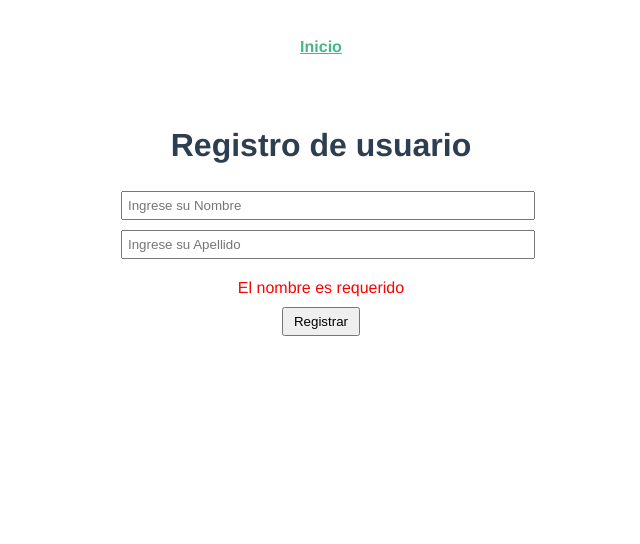
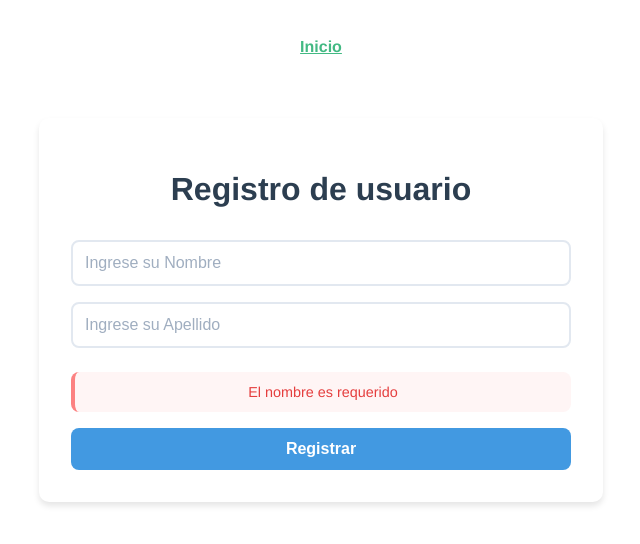
Before and after one commit to caula2002/proyecto-finalLab3, a Vue app: page / in a window 1280 px wide. Both pictures are taken after a click on the button "Registrar". Shown: the top 544 px of the page, without its empty margins (319-959 px from the left). Built offline with nearby package versions, Linux system fonts and the light colour scheme.

Commit message:
fin de la vista inicio

```diff
--- a/src/views/InicioView.vue
+++ b/src/views/InicioView.vue
@@ -2,18 +2,19 @@
 <!-- prettier-ignore -->
 <template>
     <div id="inicio">
-        <div class="container">
             <h1>Registro de usuario</h1>
-            <div class="form-group">
+            <div class="ingreso">
                 <input type="text" v-model="Nombre" required placeholder="Ingrese su Nombre">
                 <input type="text" v-model="Apellido" required placeholder="Ingrese su Apellido">
             </div>
-            <div class="error-message" v-if="error">{{ error }}</div>
+            <div class="error" v-if="error">{{ error }}</div>
             <div>
                 <button type="submit" class="btn-registrar" @click="Validacion">Registrar</button>
             </div>
-            <div v-if="IdAlf">{{ Nombre }} {{ Apellido }} ha sido registrado con ID: {{ IdAlf }}</div>
-        </div>
+            <div v-if="ultimoRegistrado" class="registro">
+                <p>{{ ultimoRegistrado.nombre }} {{ ultimoRegistrado.apellido }} fue guardado con exito</p>
+                <p class="id">ID: {{ ultimoRegistrado.id }}</p>
+            </div>
     </div>
 </template>
 
@@ -26,10 +27,34 @@ export default {
             Nombre: '',
             Apellido: '',
             error: '',
-            IdAlf: null
+            IdAlf: null,
+            ultimoRegistrado: null,
         }
     },
     methods: {
+        Validacion() {
+            this.error = '';
+            this.IdAlf = null;
+            const soloLetras = /^[A-Za-zÁáÉéÍíÓóÚúÑñ]+$/;
+
+            if (!this.Nombre.trim()) {
+                this.error = 'El nombre es requerido';
+                return false;
+            }
+            if (!soloLetras.test(this.Nombre)) {
+                this.error = 'El nombre solo debe contener letras';
+                return false;
+            }
+            if (!this.Apellido.trim()) {
+                this.error = 'El apellido es requerido';
+                return false;
+            }
+            if (!soloLetras.test(this.Apellido)) {
+                this.error = 'El apellido solo debe contener letras';
+                return false;
+            }
+            this.generarId();
+        },
         generarId() {
             const caracteres = 'ABCDEFGHIJKLMNOPQRSTUVWXYZ0123456789';
             let id = '';
@@ -37,65 +62,128 @@ export default {
                 id += caracteres.charAt(Math.floor(Math.random() * caracteres.length));
             }
             this.IdAlf = id;
+            this.guardarUsuario();
         },
-        Validacion() {
-            this.error = '';
+        guardarUsuario() {
+            const usuario = {
+                nombre: this.Nombre,
+                apellido: this.Apellido,
+                id: this.IdAlf
+            };
+            let usuariosGuardados = JSON.parse(localStorage.getItem('usuarios')) || [];
+            usuariosGuardados.push(usuario);
+            localStorage.setItem('usuarios', JSON.stringify(usuariosGuardados));
+            this.ultimoRegistrado = usuario;
+            this.Nombre = '';
+            this.Apellido = '';
             this.IdAlf = null;
-
-            // Validar campos vacíos
-            if (!this.Nombre.trim()) {
-                this.error = 'El nombre es requerido';
-                return false;
-            }
-            if (!this.Apellido.trim()) {
-                this.error = 'El apellido es requerido';
-                return false;
-            }
-
-            const soloLetras = /^[A-Za-zÁáÉéÍíÓóÚúÑñ]+$/;
-
-            // Validar nombre
-            if (!soloLetras.test(this.Nombre)) {
-                this.error = 'El nombre solo debe contener letras';
-                return false;
-            }
-
-            // Validar apellido
-            if (!soloLetras.test(this.Apellido)) {
-                this.error = 'El apellido solo debe contener letras';
-                return false;
-            }
-
-            this.generarId();
-            return true;
         }
-    }
+    },
 }
 </script>
 
 <style scoped>
-.container {
-    max-width: 400px;
-    margin: 0 auto;
-    padding: 20px;
+#inicio {
+    max-width: 500px;
+    margin: 2rem auto;
+    padding: 2rem;
+    background-color: #ffffff;
+    border-radius: 10px;
+    box-shadow: 0 4px 6px rgba(0, 0, 0, 0.1);
 }
 
-.form-group {
-    margin-bottom: 15px;
+h1 {
+    color: #2c3e50;
+    text-align: center;
+    margin-bottom: 2rem;
+    font-size: 2rem;
+    font-weight: 600;
 }
 
-.form-group input {
-    margin: 5px 0;
-    padding: 5px;
-    width: 100%;
+.ingreso {
+    display: flex;
+    flex-direction: column;
+    gap: 1rem;
+    margin-bottom: 1.5rem;
 }
 
-.error-message {
-    color: red;
-    margin: 10px 0;
+.ingreso input {
+    padding: 12px;
+    border: 2px solid #e2e8f0;
+    border-radius: 8px;
+    font-size: 1rem;
+    transition: border-color 0.3s ease;
+}
+
+.ingreso input:focus {
+    outline: none;
+    border-color: #4299e1;
+    box-shadow: 0 0 0 3px rgba(66, 153, 225, 0.2);
+}
+
+.ingreso input::placeholder {
+    color: #a0aec0;
+}
+
+.error {
+    background-color: #fff5f5;
+    color: #e53e3e;
+    padding: 12px;
+    border-radius: 8px;
+    margin-bottom: 1rem;
+    font-size: 0.9rem;
+    border-left: 4px solid #fc8181;
 }
 
 .btn-registrar {
-    padding: 5px 10px;
+    width: 100%;
+    padding: 12px;
+    background-color: #4299e1;
+    color: white;
+    border: none;
+    border-radius: 8px;
+    font-size: 1rem;
+    font-weight: 600;
+    cursor: pointer;
+    transition: background-color 0.3s ease;
+}
+
+.btn-registrar:hover {
+    background-color: #3182ce;
+}
+
+.btn-registrar:active {
+    transform: translateY(1px);
+}
+
+.registro {
+    margin-top: 1.5rem;
+    padding: 1rem;
+    background-color: #f0fff4;
+    border-radius: 8px;
+    border-left: 4px solid #48bb78;
+}
+
+.registro p {
+    color: #2f855a;
+    margin: 0;
+    font-size: 0.95rem;
+    text-align: center;
+}
+
+.registro .id {
+    margin-top: 0.5rem;
+    font-weight: 600;
+}
+
+@media (max-width: 640px) {
+    #inicio {
+        margin: 1rem;
+        padding: 1.5rem;
+    }
+
+    h1 {
+        font-size: 1.5rem;
+    }
 }
 </style>
```
